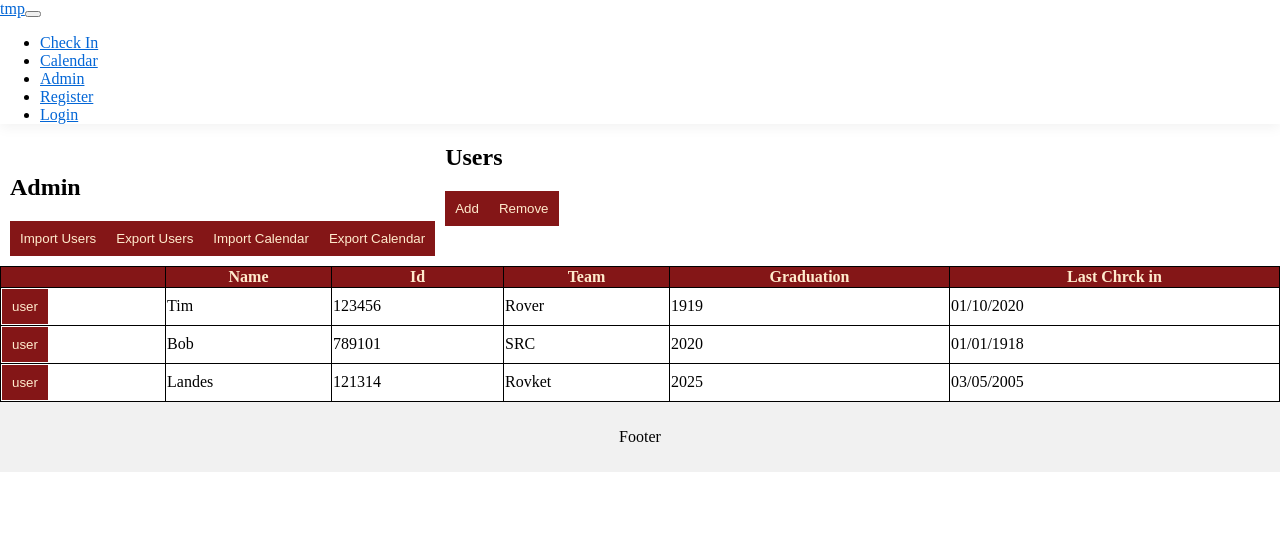
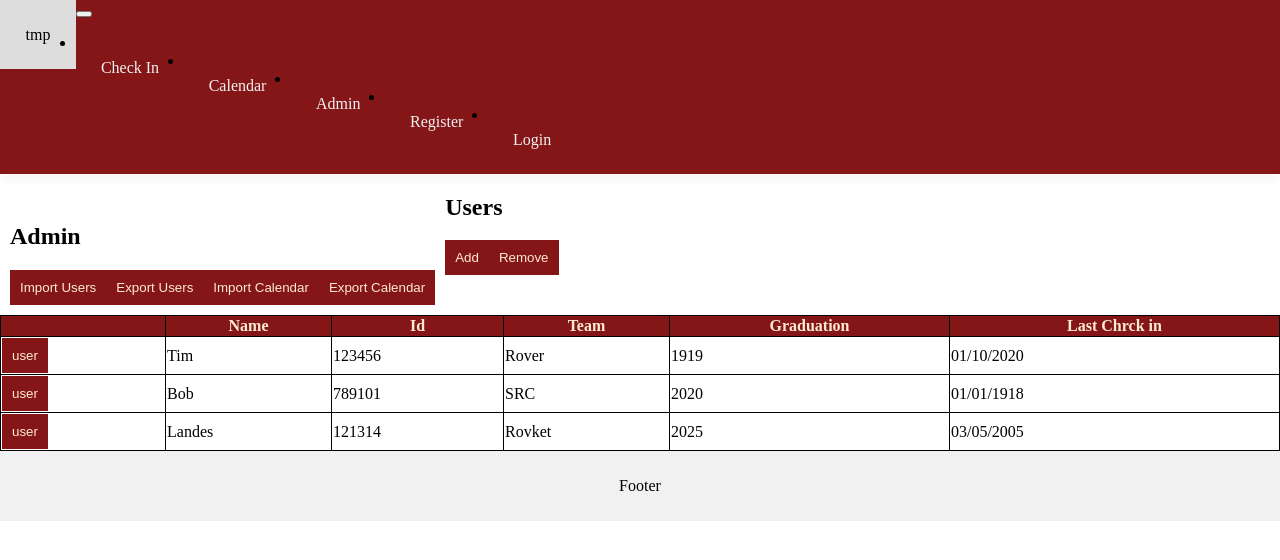
Before and after one commit to NoahIsCool/PermitToWorkEPF, a React (Create React App) app in the folder ClientApp/: page / in a window 1280 px wide. Shown: the top 560 px of the page. Built offline with nearby package versions, Linux system fonts and the light colour scheme; no server answers.

Commit message:
fixed class name

```diff
--- a/ClientApp/src/components/NavMenu.js
+++ b/ClientApp/src/components/NavMenu.js
@@ -25,7 +25,7 @@ export class NavMenu extends Component {
   render () {
     return (
       <header>
-        <Navbar className="navbar-expand-sm navbar-toggleable-sm ng-white border-bottom box-shadow mb-3" light>
+        <Navbar className="topnav navbar-expand-sm navbar-toggleable-sm ng-white border-bottom box-shadow mb-3" light>
           <Container>
             <NavbarBrand tag={Link} to="/">tmp</NavbarBrand>
             <NavbarToggler onClick={this.toggleNavbar} className="mr-2" />
```
